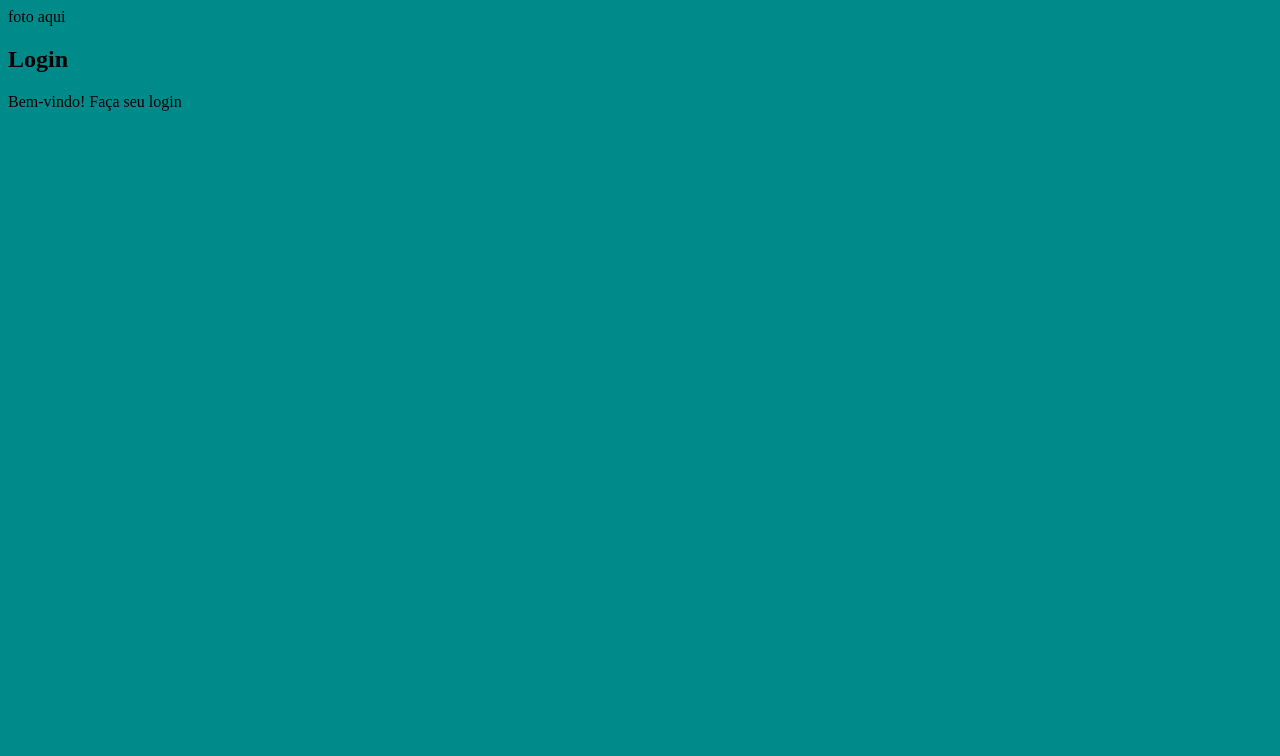
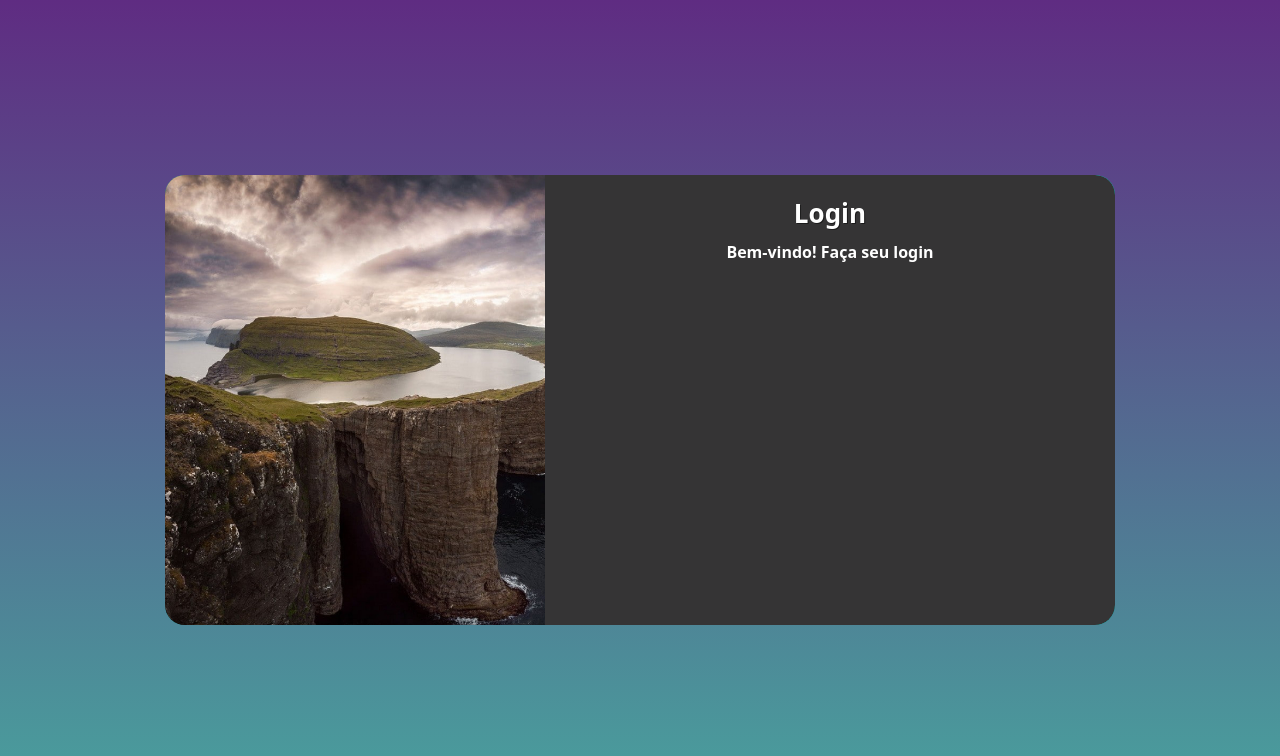
Before and after one commit to DerekEsper/projeto-login, a plain HTML site: page index.html in a window 1280 px wide. Drawn offline with Linux system fonts and the light colour scheme.

Commit message:
Media Queries para outras telas

```diff
--- a/index.html
+++ b/index.html
@@ -1,5 +1,6 @@
 <!DOCTYPE html>
 <html lang="pt-br">
+
 <head>
   <meta charset="UTF-8">
   <meta http-equiv="X-UA-Compatible" content="IE=edge">
@@ -8,21 +9,20 @@
   <link rel="stylesheet" href="style/media-query.css">
   <title>Tela Login</title>
 </head>
+
 <body>
   <main>
     <section id="login">
       <div id="imagem">
-        foto aqui
+        <!-- A imagem aparece aqui -->
       </div>
-
       <div id="formulario">
         <h1>Login</h1>
         <p>Bem-vindo! Faça seu login</p>
-        <form action="login.php" method="post">
-
-        </form>
+        <form action="login.php" method="post"></form>
       </div>
     </section>
   </main>
 </body>
+
 </html>
--- a/style/media-query.css
+++ b/style/media-query.css
@@ -1 +1,58 @@
 @charset "UTF-8";
+
+/*
+TYPICAL DEVIDES BREAKPOINTS:
+---------------------------------------------
+Pequenas Telas: até 600px
+Celular: de 600px até 768px
+Tablet: 768px até 992px
+Desktop: 992px até 1200px
+Grandes Telas (Tv): Acima de 1200px
+*/
+
+@media print {
+}
+
+@media screen and (min-width: 768px) and (max-width: 992px) {
+
+  #login {
+    width: 80vw;
+  }
+
+  #imagem {
+    float: left;
+    width: 40%;
+    height: 100%;
+  }
+
+  #formulario {
+    float: right;
+    width: 60%;
+    height: 100%;
+  }
+}
+
+@media screen and (min-width: 992px) {
+
+  body {
+    background-image: linear-gradient(to top, #49a09d, #5f2c82);
+  }
+
+  #login {
+    width: 950px;
+    color: white;
+  }
+
+  #imagem {
+    float: left;
+    width: 40%;
+    height: 100%;
+  }
+
+  #formulario {
+    float: right;
+    width: 60%;
+    height: 100%;
+    background-color: #353435;
+  }
+}
--- a/style/style.css
+++ b/style/style.css
@@ -1,5 +1,75 @@
 @charset "UTF-8";
 
-body {
-  background-color: darkcyan;
+
+/*
+TYPICAL DEVIDES BREAKPOINTS:
+---------------------------------------------
+Pequenas Telas: até 600px
+Celular: de 600px até 768px
+Tablet: 768px até 992px
+Desktop: 992px até 1200px
+Grandes Telas (Tv): Acima de 1200px
+*/
+
+
+/* Mobile First */
+
+* {
+  font-family: system-ui, -apple-system, BlinkMacSystemFont, 'Segoe UI', Roboto, Oxygen, Ubuntu, Cantarell, 'Open Sans', 'Helvetica Neue', sans-serif;
+  padding: 0px;
+  margin: 0px;
+  box-sizing: border-box; /* para borda fazer parte do tamanho da caixa */
+
 }
+
+body, html {
+  background-color: rgb(48, 48, 48);
+  height: 100vh;
+  width: 100vw;
+}
+
+main {
+  position: relative;
+  height: 100vh;
+  width: 100vw;
+}
+
+#login {
+  position: absolute;
+  top: 50%;
+  left: 50%;
+  transform: translate(-50%, -50%);
+  overflow: hidden; /* esconde tudo que passa pra fora da borda */
+
+  background-color: aqua;
+  height: 450px;
+  width: 250px;
+  border-radius: 20px;
+
+  transition: width 0.3s, height 0.3s; /* amplia o formulario em 0.5s */
+  transition-timing-function: ease;  /* melhora a aceleraação de transition acima */
+}
+
+#imagem {
+  display: block;
+  background: rgb(48, 48, 48) url(/imagens/wallpaperbetter.com_1366x768\ \(13\).jpg) no-repeat;
+  height: 200px;
+  background-size: cover;
+  /*background-position: left bottom;*/ /*não precisou */
+}
+
+#formulario {
+  display: block;
+  padding: 10px;
+  text-align: center;
+}
+
+h1 {
+  padding: 10px;
+  text-shadow: 1px 1px 0px rgba(0, 0, 0, 0.473);
+  font-size: 26px;
+}
+
+p {
+  font-weight: bold;
+}
```
Also changed, not shown: imagens/wallpaperbetter.com_1366x768 (13).jpg (added).
